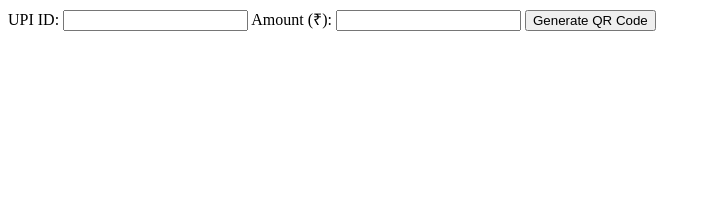
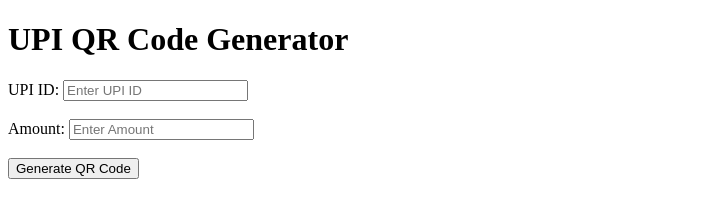
Before and after one commit to raman926x/SE-Project-UPI, a plain HTML site: page index.html in a window 1280 px wide. Shown: the whole page, without its empty margins (0-711 px from the left). Drawn offline with Linux system fonts and the light colour scheme.

Commit message:
Update index.html

```diff
--- a/index.html
+++ b/index.html
@@ -1,11 +1,22 @@
-<form>
+<!DOCTYPE html>
+<html lang="en">
+<head>
+    <meta charset="UTF-8">
+    <meta name="viewport" content="width=device-width, initial-scale=1.0">
+    <title>UPI QR Code Generator</title>
+    <script src="https://cdn.jsdelivr.net/npm/qrcode/build/qrcode.min.js"></script>
+</head>
+<body>
+    <h1>UPI QR Code Generator</h1>
     <label for="upiId">UPI ID:</label>
-    <input type="text" id="upiId" name="upiId">
-
-    <label for="amount">Amount (₹):</label>
-    <input type="number" id="amount" name="amount">
-
-    <button type="button" onclick="generateQRCode()">Generate QR Code</button>
-</form>
-
-<div id="qrcode"></div>
+    <input type="text" id="upiId" placeholder="Enter UPI ID">
+    <br><br>
+    <label for="amount">Amount:</label>
+    <input type="number" id="amount" placeholder="Enter Amount">
+    <br><br>
+    <button id="generateQR">Generate QR Code</button>
+    <br><br>
+    <div id="qrCode"></div>
+    <script src="script.js"></script>
+</body>
+</html>
```
